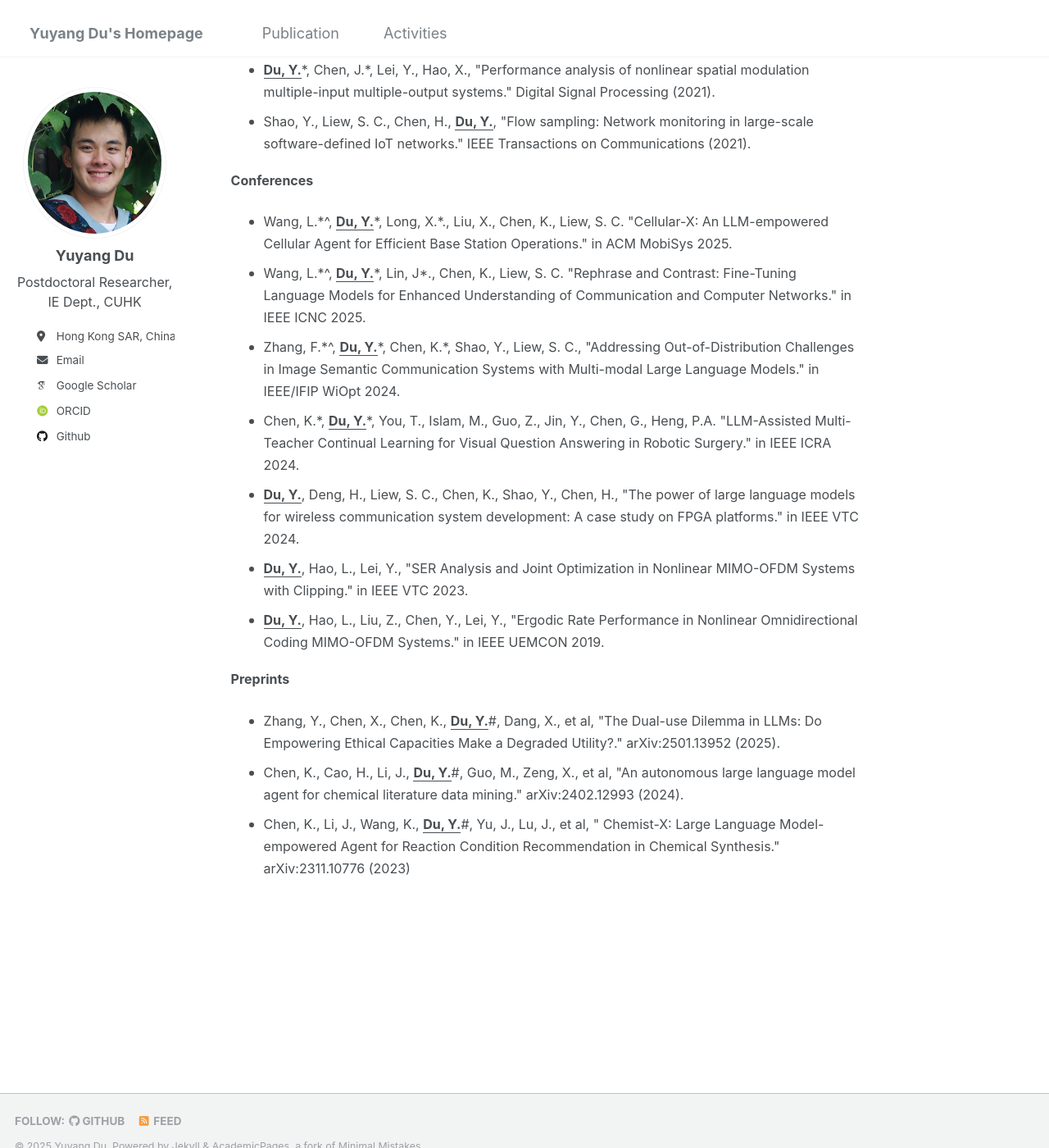
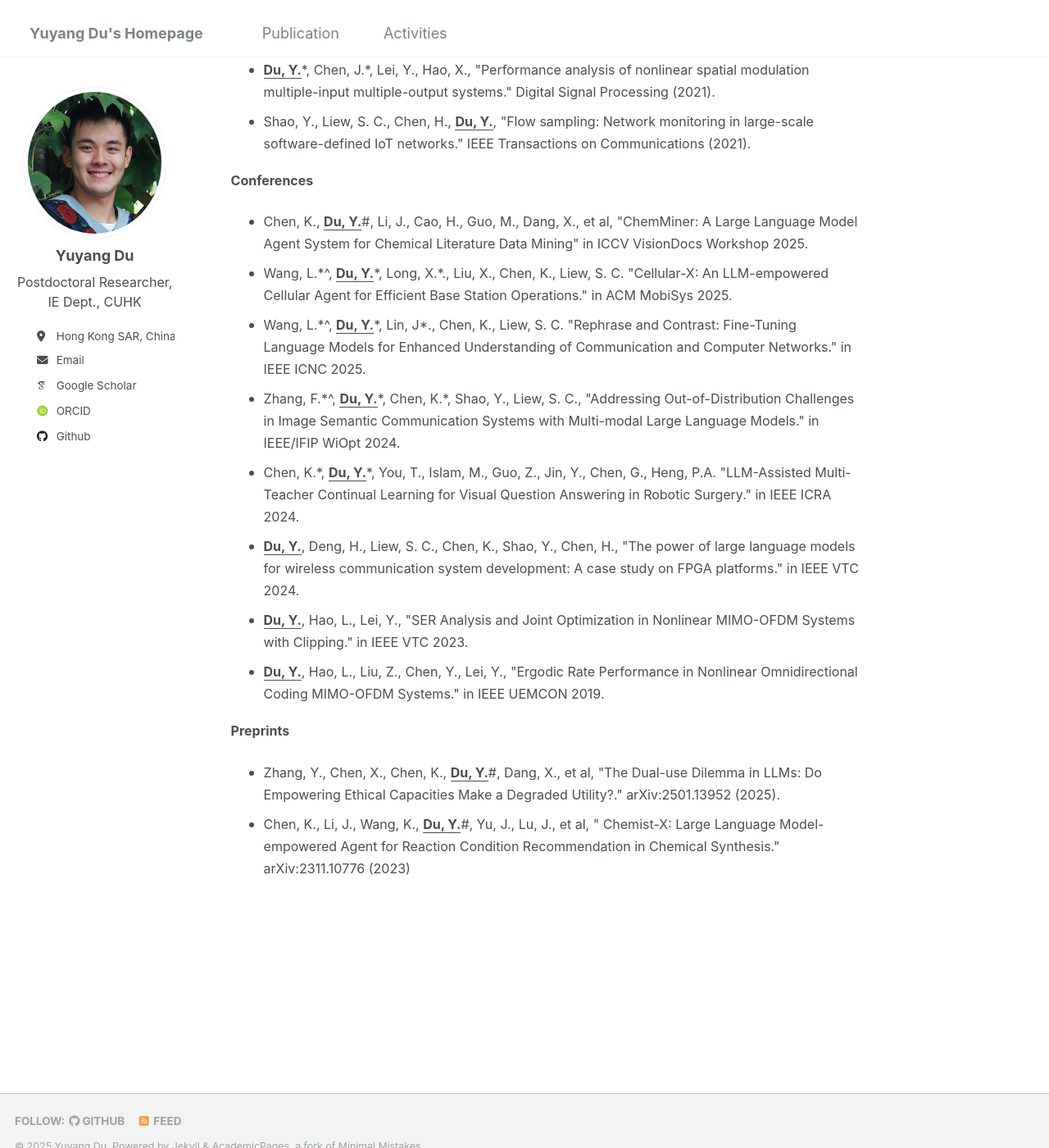
Before and after one commit to yuyangdu01/yuyangdu01.github.io, a Jekyll site: the page built from _pages/markdown.md, in a window 1280 px wide and 1400 px high, scrolled down 780 px. Shown: the whole window at 82% size. Built offline with Jekyll 4.4.1, drawn with Linux system fonts in a browser that asks for light colours; some web fonts are replaced.

Commit message:
Update markdown.md

```diff
--- a/_pages/markdown.md
+++ b/_pages/markdown.md
@@ -22,6 +22,7 @@ Publication <font size=3></font>
 * <font size=3>Shao, Y., Liew, S. C., Chen, H., <b><u>Du, Y.</u></b>, "Flow sampling: Network monitoring in large-scale software-defined IoT networks." IEEE Transactions on Communications (2021).</font>
 
 **<font size=3>Conferences</font>**
+* <font size=3>Chen, K., <b><u>Du, Y.</u></b>#, Li, J., Cao, H., Guo, M., Dang, X., et al, "ChemMiner: A Large Language Model Agent System for Chemical Literature Data Mining" in ICCV VisionDocs Workshop 2025.</font>
 * <font size=3>Wang, L.*^, <b><u>Du, Y.</u></b>*, Long, X.*., Liu, X., Chen, K., Liew, S. C. "Cellular-X: An LLM-empowered Cellular Agent for Efficient Base Station Operations." in ACM MobiSys 2025.</font>
 * <font size=3>Wang, L.*^, <b><u>Du, Y.</u></b>*, Lin, J*., Chen, K., Liew, S. C. "Rephrase and Contrast: Fine-Tuning Language Models for Enhanced Understanding of Communication and Computer Networks." in IEEE ICNC 2025.</font>
 * <font size=3>Zhang, F.*^, <b><u>Du, Y.</u></b>*, Chen, K.*, Shao, Y., Liew, S. C., "Addressing Out-of-Distribution Challenges in Image Semantic Communication Systems with Multi-modal Large Language Models." in IEEE/IFIP WiOpt 2024.</font>
@@ -32,5 +33,4 @@ Publication <font size=3></font>
 
 **<font size=3>Preprints</font>**
 * <font size=3>Zhang, Y., Chen, X., Chen, K., <b><u>Du, Y.</u></b>#, Dang, X., et al, "The Dual-use Dilemma in LLMs: Do Empowering Ethical Capacities Make a Degraded Utility?." arXiv:2501.13952 (2025).</font>
-* <font size=3>Chen, K., Cao, H., Li, J., <b><u>Du, Y.</u></b>#, Guo, M., Zeng, X., et al, "An autonomous large language model agent for chemical literature data mining." arXiv:2402.12993 (2024).</font>
 * <font size=3>Chen, K., Li, J., Wang, K., <b><u>Du, Y.</u></b>#, Yu, J., Lu, J., et al, " Chemist-X: Large Language Model-empowered Agent for Reaction Condition Recommendation in Chemical Synthesis." arXiv:2311.10776 (2023)</font>
```
